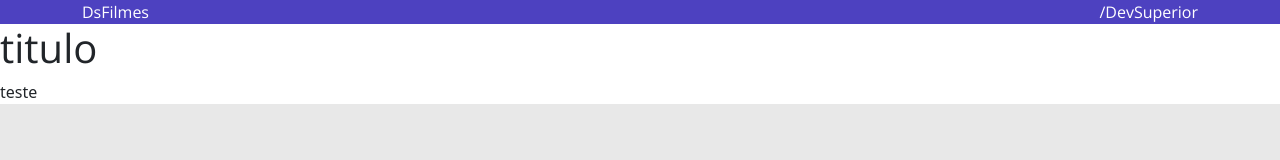
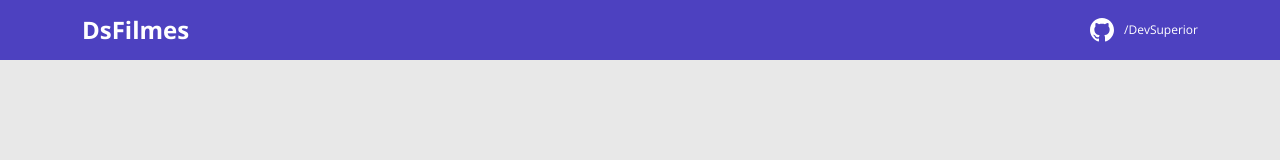
Before and after one commit to Enigmha/dsfilmes, a plain HTML site: page index.html in a window 1280 px wide. Drawn offline with nearby package versions, Linux system fonts and the light colour scheme.

Commit message:
Barra superior Parte 2

```diff
--- a/css/styles.css
+++ b/css/styles.css
@@ -1,18 +1,31 @@
 
 @import url('https://fonts.googleapis.com/css2?family=Open+Sans:wght@300;400;700&family=Roboto:wght@100;300;500&display=swap');
+
+ :root{
+     --bg-gray: #E8E8E8;
+     --color-primary: #4d41c0;
+     --white: #fff;
+ }
 
 *{
     box-sizing: border-box;
     font-family: 'Open Sans', 'sans-serif';
 }
+h1,h2,h3,h4,h5,h6{
+    margin: 0;
+}
+
 html{
-    background-color: #E8E8E8;
+    background-color: var(--bg-gray);
 }
 
 
 header{
-    background-color: #4d41c0;
-    color: #fff;
+    background-color: var(--color-primary);
+    color: var(--white);
+    height: 60px;
+    display: flex;
+    align-items: center;
 }
 a, a:hover{
     text-decoration: none;
@@ -24,3 +37,24 @@ nav{
     align-items: center;
     justify-content: space-between;
 }
+
+nav h1 {
+    font-size: 24px;
+    font-weight: 700;
+
+}
+
+nav a {
+    font-size: 12px;
+    font-weight: 400;
+
+}
+
+.dsfilmes-contact-container {
+    display: flex;
+    align-items: center;
+}
+
+.dsfilmes-contact-container img{
+    margin-right: 10px;
+}
--- a/index.html
+++ b/index.html
@@ -1,22 +1,28 @@
 <!DOCTYPE html>
 <html lang="pt-br">
+
 <head>
     <meta charset="UTF-8">
     <meta http-equiv="X-UA-Compatible" content="IE=edge">
     <meta name="viewport" content="width=device-width, initial-scale=1.0">
     <title>DsFilmes</title>
 
-    <link href="https://cdn.jsdelivr.net/npm/bootstrap@5.1.3/dist/css/bootstrap.min.css" rel="stylesheet" integrity="sha384-1BmE4kWBq78iYhFldvKuhfTAU6auU8tT94WrHftjDbrCEXSU1oBoqyl2QvZ6jIW3" crossorigin="anonymous">
+    <link href="https://cdn.jsdelivr.net/npm/bootstrap@5.1.3/dist/css/bootstrap.min.css" rel="stylesheet"
+        integrity="sha384-1BmE4kWBq78iYhFldvKuhfTAU6auU8tT94WrHftjDbrCEXSU1oBoqyl2QvZ6jIW3" crossorigin="anonymous">
 
     <link rel="stylesheet" href="css/styles.css">
 
 
 </head>
+
 <body>
     <header>
         <nav class="container">
-            DsFilmes
-            <a href="https://github.com/Enigmha/dsfilmes/commits/main/index.html">/DevSuperior</a>
+            <h1>DsFilmes</h1>
+            <div class="dsfilmes-contact-container">
+                <img src="img/github.svg" alt="Github">
+                <a href="https://github.com/Enigmha/dsfilmes/commits/main/index.html">/DevSuperior</a>
+            </div>
 
 
         </nav>
@@ -26,10 +32,8 @@
 
 
 
-    <h1>
-        titulo
-    </h1>
-    teste
+
 
 </body>
+
 </html>
```
Also changed, not shown: img/github.svg (added).
